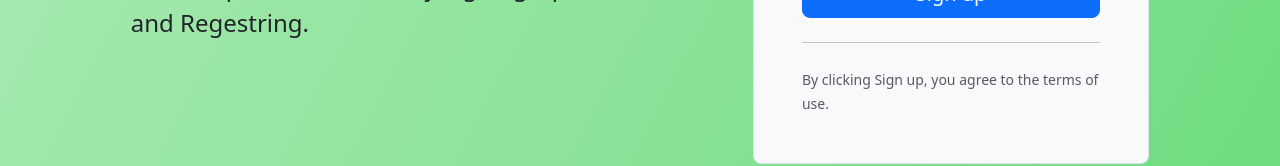
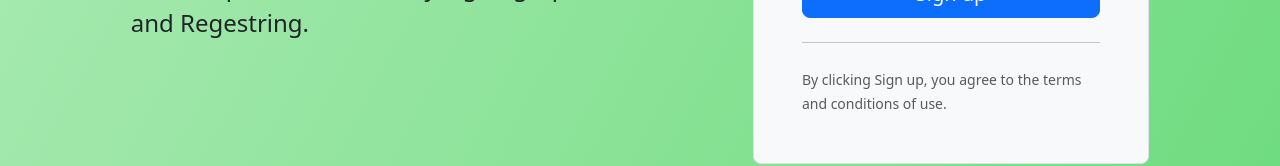
Before and after one commit to Shubhamsk2000/Crime-Alert, a plain HTML site: page PBL/index.html in a window 1280 px wide. Shown: the part 1085-1251 px from the top of the page. Drawn offline with nearby package versions, Linux system fonts and the light colour scheme.

Commit message:
committed

```diff
--- a/PBL/index.html
+++ b/PBL/index.html
@@ -67,7 +67,7 @@
                       </div>
                       <button class="w-100 btn btn-lg btn-primary" type="submit">Sign up</button>
                       <hr class="my-4">
-                      <small class="text-body-secondary">By clicking Sign up, you agree to the terms of use.</small>
+                      <small class="text-body-secondary">By clicking Sign up, you agree to the terms and conditions of use.</small>
                     </form>
                   </di.
                   v>
```
